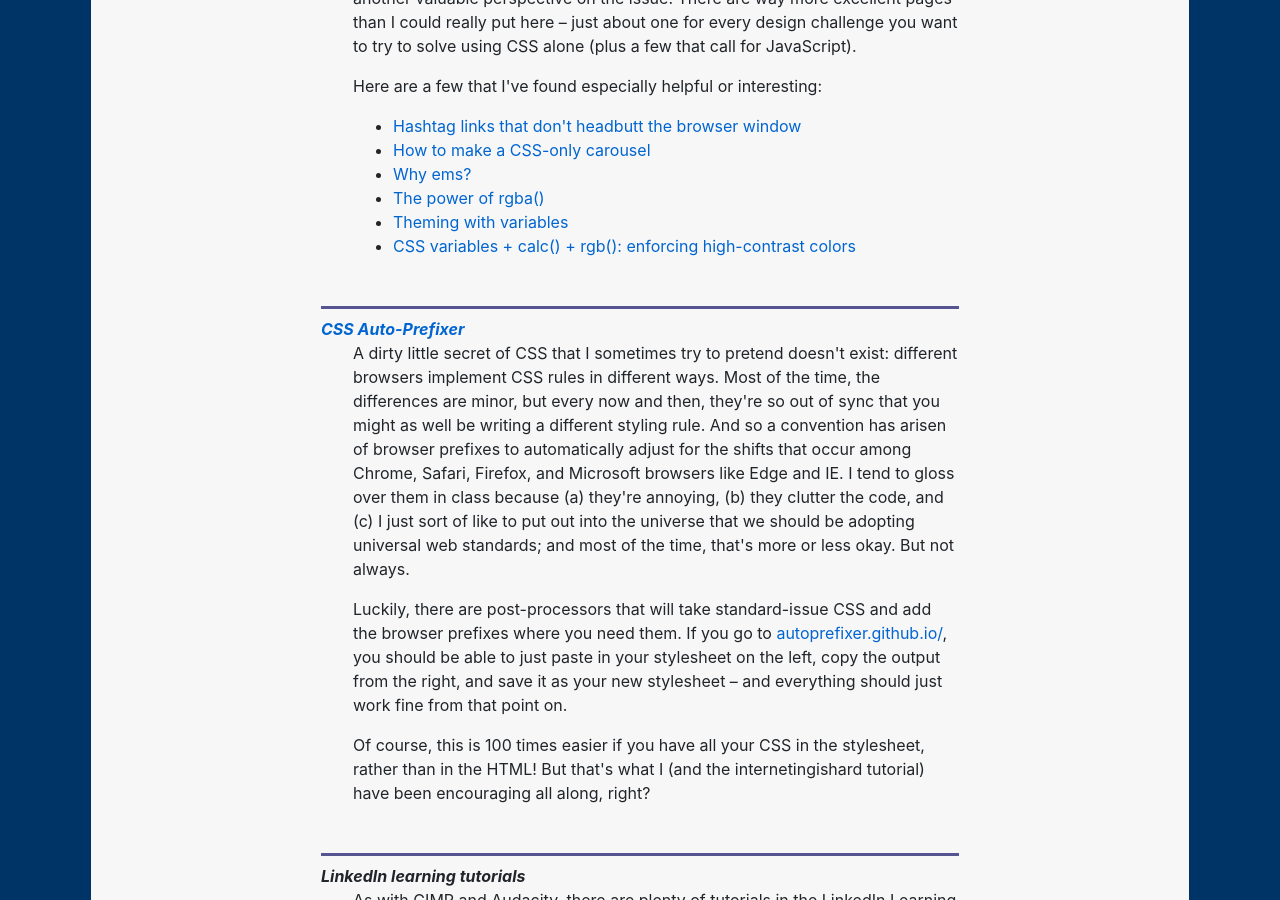
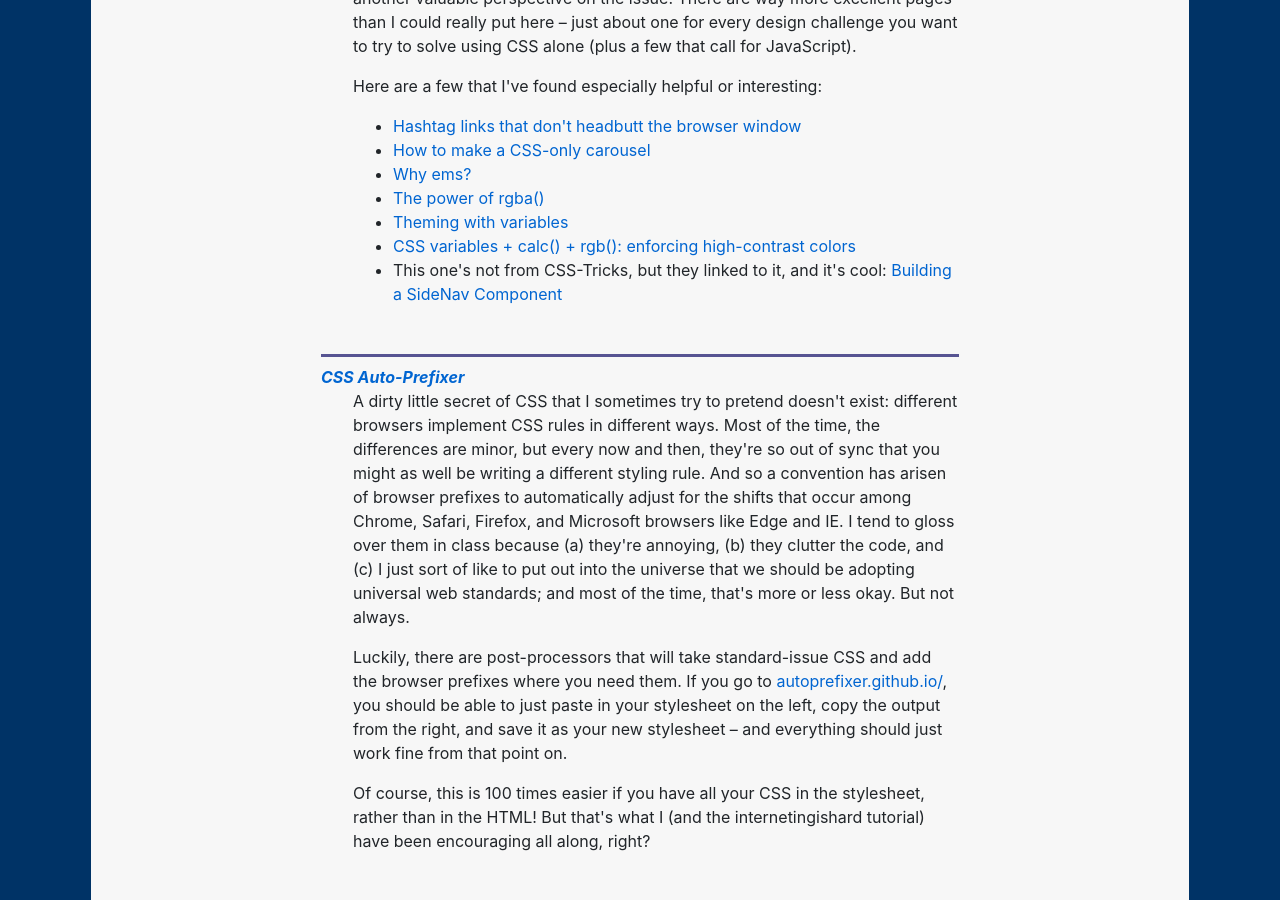
Before and after one commit to benmiller314/cdm2021spring, a Jekyll site: the page built from resources.md, in a window 1280 px wide and 900 px high, scrolled down 13835 px. Built offline with Jekyll 4.4.1, drawn with Linux system fonts in a browser that asks for light colours.

Commit message:
add link for a cool sidebar nav tip

```diff
--- a/resources.md
+++ b/resources.md
@@ -281,6 +281,7 @@ In the <a href="#free-and-licensed-images-sounds-and-other-assets">assets listin
 <li><a href="https://css-tricks.com/the-power-of-rgba/">The power of rgba()</a></li>
 <li><a href="https://css-tricks.com/theming-with-variables-globals-and-locals/">Theming with variables</a></li>
 <li><a href="https://css-tricks.com/css-variables-calc-rgb-enforcing-high-contrast-colors/">CSS variables + calc() + rgb(): enforcing high-contrast colors</a></li>
+<li>This one's not from CSS-Tricks, but they linked to it, and it's cool: <a href="https://web.dev/building-a-sidenav-component/">Building a SideNav Component</a></li>
 </ul>
 </p>
 </dd>
```
